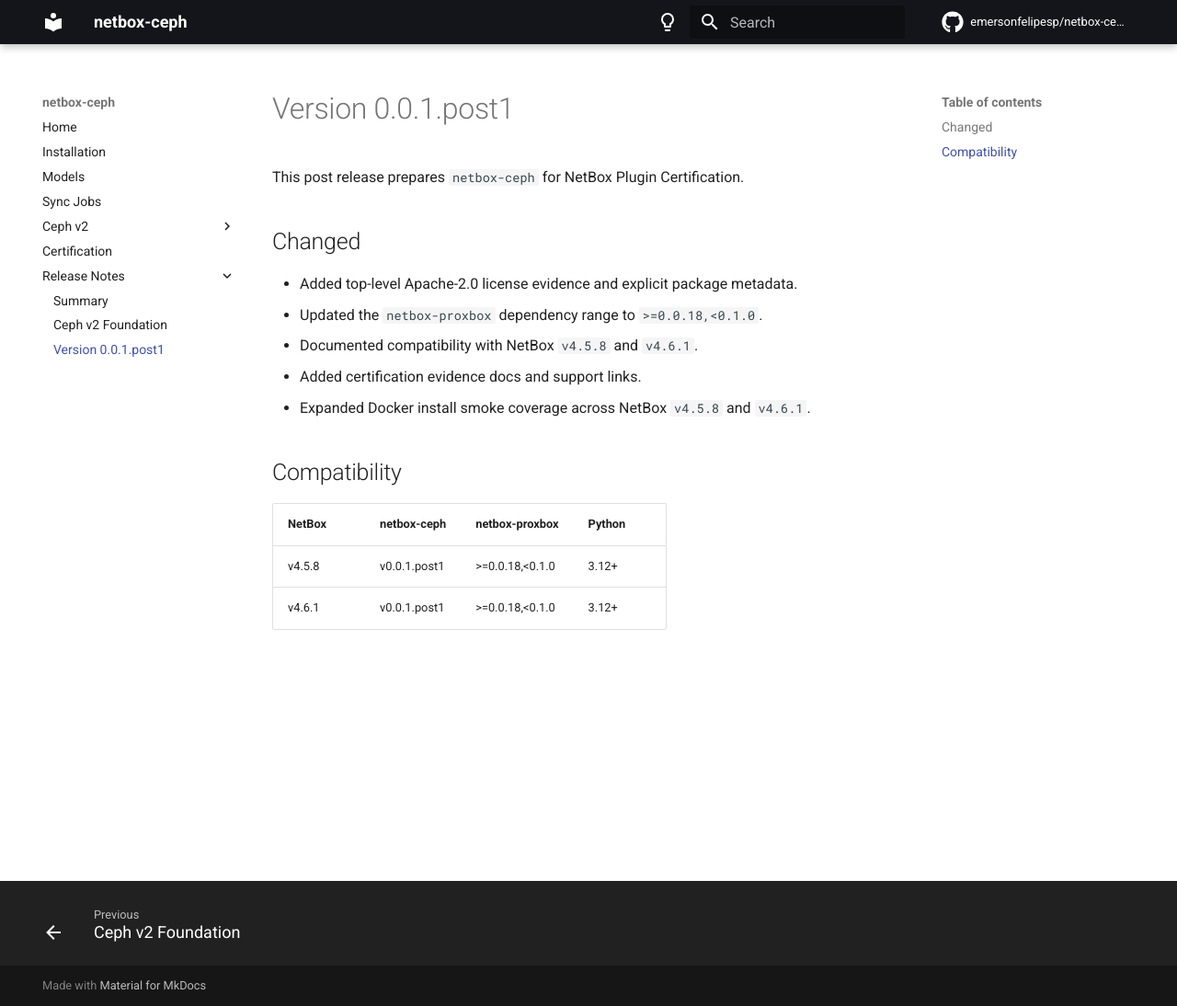
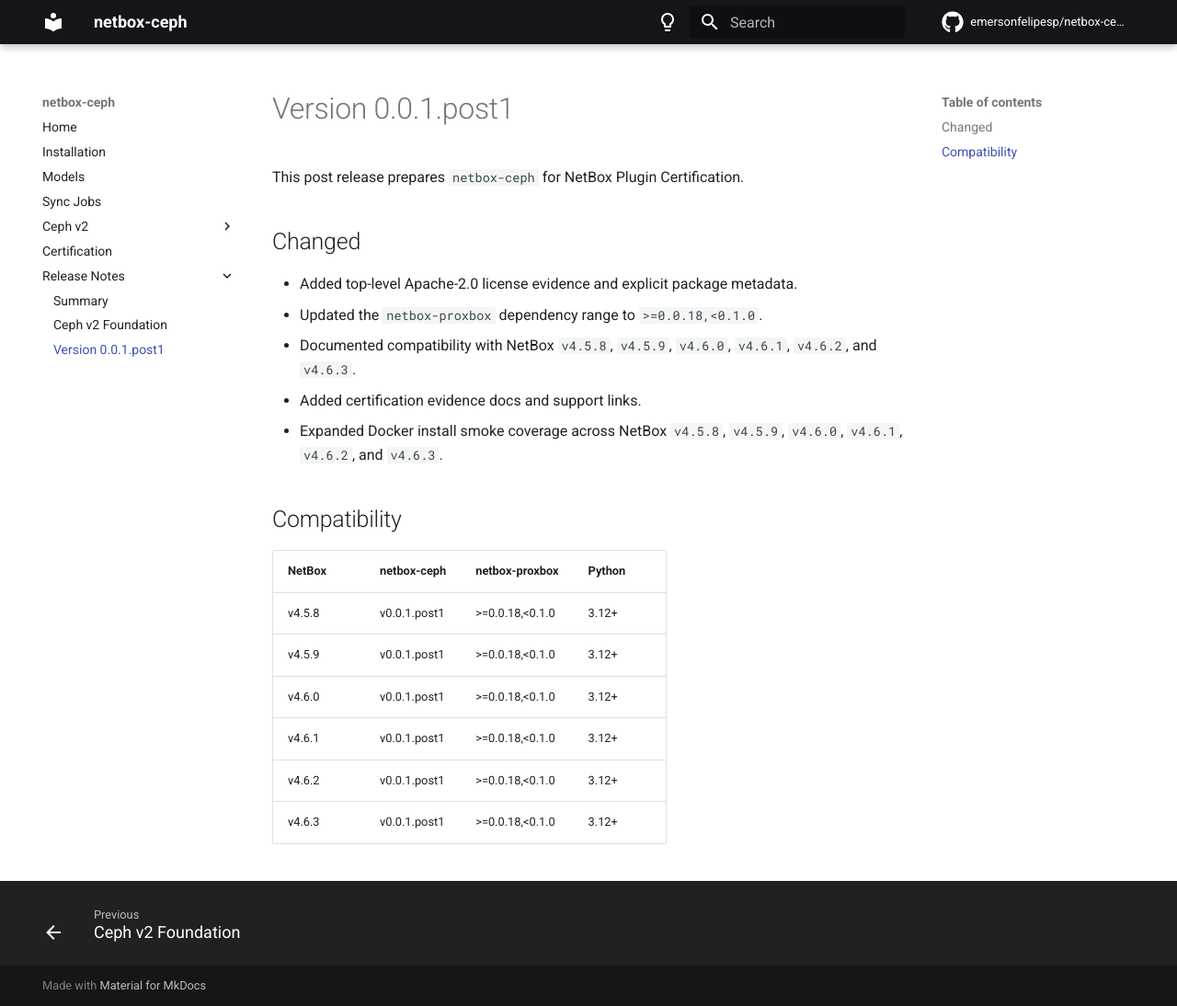
Before and after one commit to emersonfelipesp/netbox-ceph, an MkDocs documentation site: the page built from docs/release-notes/version-0.0.1.post1.md, in a window 1280 px wide and 1094 px high. Shown: the whole window at 92% size. Built offline with MkDocs 1.6.1 and Material for MkDocs 9.7.7, drawn with Linux system fonts in a browser that asks for light colours; comment, search, counter and statistics services are not loaded.

Commit message:
test: expand NetBox compatibility evidence

```diff
--- a/docs/release-notes/version-0.0.1.post1.md
+++ b/docs/release-notes/version-0.0.1.post1.md
@@ -6,13 +6,19 @@
 
 - Added top-level Apache-2.0 license evidence and explicit package metadata.
 - Updated the `netbox-proxbox` dependency range to `>=0.0.18,<0.1.0`.
-- Documented compatibility with NetBox `v4.5.8` and `v4.6.1`.
+- Documented compatibility with NetBox `v4.5.8`, `v4.5.9`, `v4.6.0`,
+  `v4.6.1`, `v4.6.2`, and `v4.6.3`.
 - Added certification evidence docs and support links.
-- Expanded Docker install smoke coverage across NetBox `v4.5.8` and `v4.6.1`.
+- Expanded Docker install smoke coverage across NetBox `v4.5.8`, `v4.5.9`,
+  `v4.6.0`, `v4.6.1`, `v4.6.2`, and `v4.6.3`.
 
 ## Compatibility
 
 | NetBox | netbox-ceph | netbox-proxbox | Python |
 | --- | --- | --- | --- |
 | v4.5.8 | v0.0.1.post1 | >=0.0.18,<0.1.0 | 3.12+ |
+| v4.5.9 | v0.0.1.post1 | >=0.0.18,<0.1.0 | 3.12+ |
+| v4.6.0 | v0.0.1.post1 | >=0.0.18,<0.1.0 | 3.12+ |
 | v4.6.1 | v0.0.1.post1 | >=0.0.18,<0.1.0 | 3.12+ |
+| v4.6.2 | v0.0.1.post1 | >=0.0.18,<0.1.0 | 3.12+ |
+| v4.6.3 | v0.0.1.post1 | >=0.0.18,<0.1.0 | 3.12+ |
```
Also changed, not shown: CERTIFICATION.md (+2 -1 lines), COMPATIBILITY.md (+1 -1 lines), README.md (+2 -1 lines), docs/certification.md (+1 -1 lines), docs/index.md (+4 -0 lines), 2 other files.
